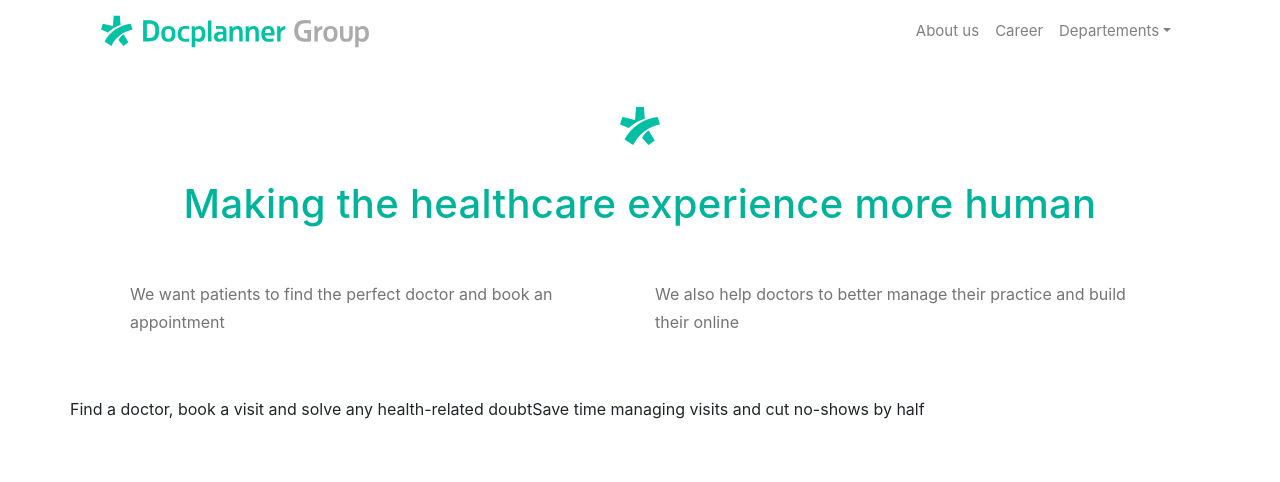
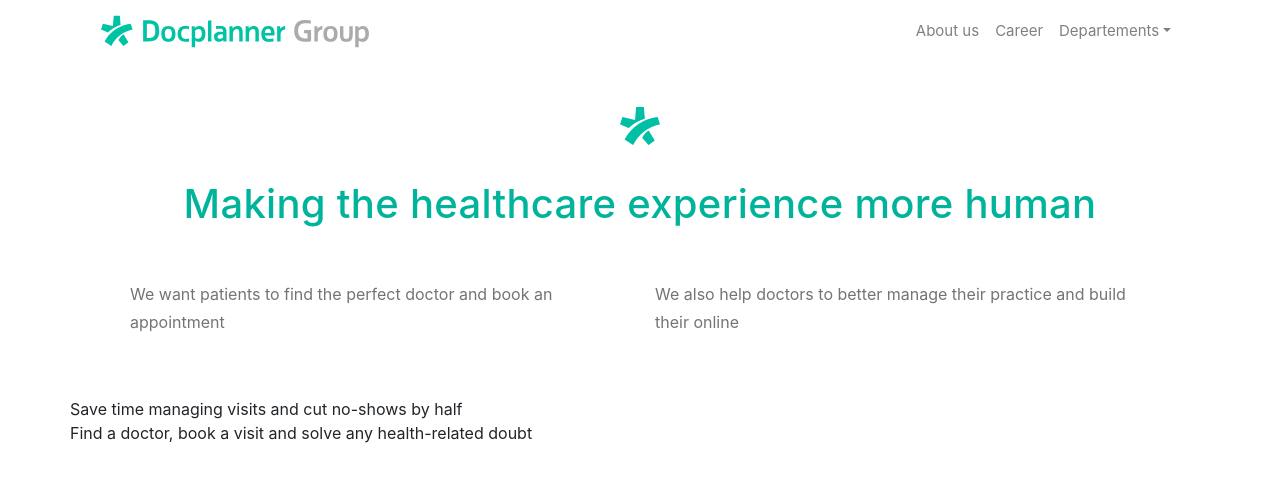
Before and after one commit to souhaHedhli/dockplanner, a React (Create React App) app: page / in a window 1280 px wide. Shown: the top 482 px of the page. Built offline with nearby package versions, Linux system fonts and the light colour scheme.

Commit message:
Cards instead of card1, card2

```diff
--- a/src/App.js
+++ b/src/App.js
@@ -11,20 +11,19 @@ import forPatientsImage from  './assets/forPatientsImage.png'; */
 const p1 = 'We want patients to find the perfect doctor and book an appointment'
 const p2 = 'We also help doctors to better manage their practice and build their online'
 
-const card2 = {
+const cards = [{
   client:'Doctors',
   description:'Save time managing visits and cut no-shows by half',
   /*  image: forDoctorsImage,*/
   backColor: '#3d83df',
   country: false
-}
-const card1 = {
+}, {
   client:'Patients',
   description:'Find a doctor, book a visit and solve any health-related doubt',
   /*image: forPatientsImage, */
   backColor: '#00ccb1',
   country: true
-}
+}]
 
 class App extends Component {
   render() {
@@ -52,8 +51,9 @@ class App extends Component {
         </Row>
         </section>
         <Row>
-        <ServiceCard {...card1} />
-        <ServiceCard {...card2} />
+        <tbody>
+          {cards.map((card, i) => <ServiceCard {...card} key={i} />)}
+        </tbody>
         </Row>
       </Container>
     );
```
